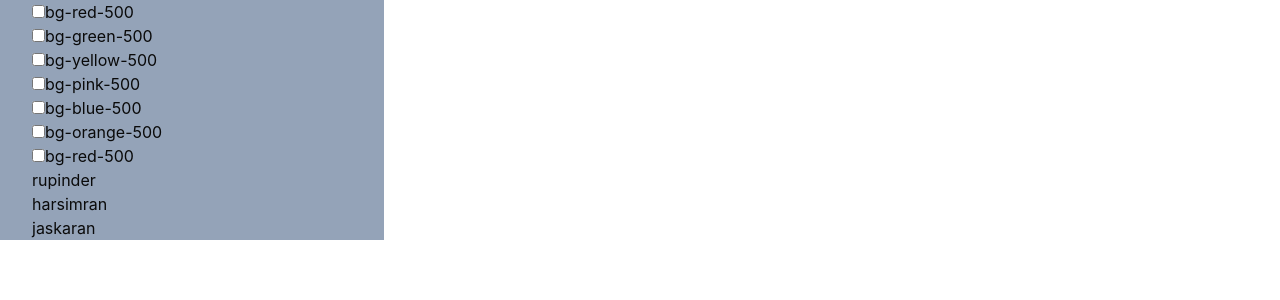
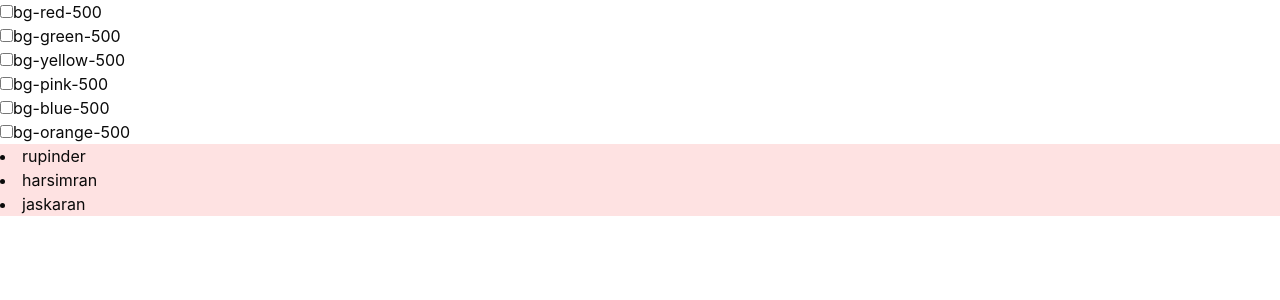
Before and after one commit to Rupinder-17/react-app3, a React (Vite) app: page / in a window 1280 px wide. Shown: the top 300 px of the page. Built offline with nearby package versions, Linux system fonts and the light colour scheme.

Commit message:
again practice of single components

```diff
--- a/src/Components/ColorSelect.jsx
+++ b/src/Components/ColorSelect.jsx
@@ -1,31 +1,63 @@
 import React, { useState } from "react";
 
-const ColorBox = () => {
-  const bgColors = [
-    "bg-red-500",
-    "bg-blue-500",
-    "bg-green-500",
-    "bg-yellow-500",
-    "bg-purple-500",
-    "bg-pink-500",
-    "bg-gray-500",
-    "bg-teal-500",
+export const ColorSelect = () => {
+  const arr1 = ["rupinder", "harsimran", "jaskaran"];
+
+  const backGroundColors = [
+    { label: "Red", value: "bg-red-500" },
+    { label: "Green", value: "bg-green-500" },
+    { label: "Yellow", value: "bg-yellow-500" },
+    { label: "Pink", value: "bg-pink-500" },
+    { label: "Blue", value: "bg-blue-500" },
+    { label: "Orange", value: "bg-orange-500" },
   ];
 
-  const [bgColor, setBgColor] = useState(bgColors[0]);
+  const [seletedColor, setSelectedColors] = useState([])
+  console.log(seletedColor);
 
-  const changeColor = () => {
-    const randomColor = bgColors[Math.floor(Math.random() * bgColors.length)];
-    setBgColor(randomColor);
-  };
+
+  const handleChangeInput = (e)=>{
+    const {value , checked} = e.target
+    if(checked){
+      setSelectedColors((prev)=> [...prev ,value])
+    }
+    else{
+      setSelectedColors((prev)=> prev.filter((color)=> color!== value))
+    }
+  }
+
 
   return (
-    <div className={`h-64 w-64 ${bgColor} flex justify-center items-center`}>
-      <button onClick={changeColor} className="text-white font-bold">
-        Change Color
-      </button>
+    <div>
+      {backGroundColors.map((item, index) => {
+        return (
+          <div key={index}>
+            <input type="checkbox"  id={item.value} value={item.value} onChange={handleChangeInput} />
+            <label htmlFor={item.value}>{item.value}</label>
+          </div>
+        );
+      })}
+
+      {arr1.map((item , index)=>(
+        <ListItem key={index} items={item} seletedColor={seletedColor}/>
+      ))}
+
     </div>
   );
 };
 
-export default ColorBox;
+function ListItem({items="" , seletedColor=[]}){
+  const [listItems, setListItems] = useState("bg-red-100")
+  console.log(listItems);
+
+
+  const changeColor = ()=>{
+    const bgRandomColor = Math.floor(Math.random() * seletedColor?.length);
+    const colorChanged = seletedColor[bgRandomColor]
+    setListItems(colorChanged)
+  }
+  return(
+
+    <li onClick={changeColor} className={listItems}>{items}</li>
+  )
+}
--- a/src/Components/ColorsSelect.jsx
+++ b/src/Components/ColorsSelect.jsx
@@ -3,31 +3,26 @@ import { useState } from "react";
 
 export const ColorsSelect = () => {
   const arr1 = ["rupinder", "harsimran", "jaskaran"];
-//   const bgColors = [
-//     "bg-red-800",
-//     "bg-blue-600",
-//     "bg-green",
-//     "bg-yellow",
-//     "bg-purple",
-//     "bg-pink",
-//     "bg-gray",
-//     "bg-teal",
-//     "bg-indigo",
-//     "bg-orange",
-//     "bg-lime",
-//     "bg-emerald",
-//     "bg-cyan",
-//     "bg-sky",
-//     "bg-violet",
-//     "bg-rose",
-//   ];
-  const [bgColor, setBgColor] = useState("");
-  console.log("color", bgColor);
 
-  const changeColor = () => {
-    const bgRandomColor = Math.floor(Math.random() * bgColors.length);
-    const randomColor = bgColors[bgRandomColor];
-    setBgColor(randomColor);
+  const backGroundColors = [
+    { label: "Red", value: "bg-red-500" },
+    { label: "Green", value: "bg-green-500" },
+    { label: "Yellow", value: "bg-yellow-500" },
+    { label: "Pink", value: "bg-pink-500" },
+    { label: "Blue", value: "bg-blue-500" },
+    { label: "Orange", value: "bg-orange-500" },
+  ];
+
+  const [seletedColor, setSelectedColors] = useState([]);
+
+  const handleCheckboxChange = (e) => {
+
+    const { value, checked } = e.target;
+    if (checked) {
+      setSelectedColors((prev) => [...prev, value]);
+    } else {
+      setSelectedColors((prev) => prev.filter((color) => color !== value));
+    }
   };
 
   return (
@@ -36,35 +31,39 @@ export const ColorsSelect = () => {
         <input type="checkbox" name="color" id="" />
         <span>{"bg-red-500"}</span>
       </div>
-      <div>
-        <input type="checkbox" name="color" id="" />
-        <span>{"bg-green-500"}</span>
-      </div>
-      <div>
-        <input type="checkbox" name="color" id="" />
-        <span>{"bg-yellow-500"}</span>
-      </div>
-      <div>
-        <input type="checkbox" name="color" id="" />
-        <span>{"bg-pink-500"}</span>
-      </div>
-      <div>
-        <input type="checkbox" name="color" id="" />
-        <span>{"bg-blue-500"}</span>
-      </div>
-      <div>
-        <input type="checkbox" name="" id="" />
-        <span>{"bg-orange-500"}</span>
-      </div>
-      <div>
-        <input type="checkbox" name="" id="" />
-        <span>{"bg-red-500"}</span>
-      </div>
+      {backGroundColors.map((items, index) => (
+        <div key={index}>
+          <input
+            type="checkbox"
+            id={items.value}
+            onChange={handleCheckboxChange}
+            value={items.value}
+          />
+          <label htmlFor={items.value}>{items.value}</label>
+        </div>
+      ))}
+
       {arr1.map((item, index) => (
-        <p key={index} onClick={changeColor}>
-          {item}
-        </p>
+        <ListItem key={index} item={item} seletedColor={seletedColor} />
       ))}
     </div>
   );
 };
+
+function ListItem({ item = "", seletedColor = [] }) {
+  const [listBgColor, setListBgColor] = useState("bg-white");
+
+  const changeColor = () => {
+    // Only change color if there are selected colors
+    if (seletedColor?.length > 0) {
+      const bgRandomColor = Math.floor(Math.random() * seletedColor?.length);
+      const randomColor = seletedColor[bgRandomColor];
+      setListBgColor(randomColor); // Update background color
+    }
+  };
+  return (
+    <p onClick={changeColor} className={listBgColor}>
+      {item}
+    </p>
+  );
+}
--- /dev/null
+++ b/src/Components/RandomColor.jsx
@@ -0,0 +1,32 @@
+import React, { useState } from "react";
+
+export const RandomColor = ({ listBgColor, changeColor }) => {
+  // const arr1 = ["rupinder", "harsimran", "jaskaran"];
+  // const [colors, setColors] = useState();
+
+  // const changeColor = (index) => {
+  //   const randomColor = "#" + Math.floor(Math.random() * 16777215).toString(16); // Generate random hex color
+  //   const newColors = [...colors];
+  //   newColors[index] = randomColor;
+  //   setColors(newColors);
+  // };
+
+  return (
+    <div>
+      {arr1.map((item, index) => (
+        <li
+          key={index}
+          onClick={() => changeColor(item)}
+          className={listBgColor}
+          // style={{
+          //   backgroundColor: listBgColor,
+          //   padding: "10px",
+          //   cursor: "pointer",
+          // }}
+        >
+          {item}
+        </li>
+      ))}
+    </div>
+  );
+};
--- /dev/null
+++ b/src/Components/UseEffectPractice.jsx
@@ -0,0 +1,49 @@
+import React, { useEffect, useState } from "react";
+
+export const UseEffectPractice = () => {
+  const [count, setCount] = useState(0);
+  const [inputValue, setInputValue] = useState("");
+
+  useEffect(() => {
+    // console.log("useEffect console");
+  });
+
+  // jina gtime page rerender hove ga ona time console hove ga
+
+  useEffect(() => {
+    document.title = "useEffect";
+    console.log("useEffect without depend");
+  }, []);
+  // eh sirf one time he render hove ga kyo k dependency array dita hoya
+
+
+  useEffect(() => {
+    // console.log("useEffect with dependency");
+    document.title = "react" + count;
+  }, [count]);
+  // eh button de click te render kro ga kyo k count dependency diti hoi a
+
+  return (
+    <div>
+      <button
+        onClick={() => {
+          setCount((prev) => prev + 1);
+        }}
+      >
+        increment
+      </button>
+      {count}
+
+      <div>
+        <input
+          type="text"
+          onChange={(e) => {
+            setInputValue(e.target.value);
+          }}
+          value={inputValue}
+        />
+        <p>{inputValue}</p>
+      </div>
+    </div>
+  );
+};
--- a/src/main.jsx
+++ b/src/main.jsx
@@ -7,8 +7,9 @@ import './index.css'
 // import { AgeCount } from './Components/AgeCount.jsx'
 import { TableDashboard } from './Components/TableDashboard'
 import { MultiDeleteitem } from './Components/MultiDeleteitem'
-import ColorBox from './Components/ColorSelect'
 import { ColorsSelect } from './Components/ColorsSelect'
+import { UseEffectPractice } from './Components/UseEffectPractice'
+import { ColorSelect } from './Components/ColorSelect'
 // import { AutocompleteExample } from './Components/Demo'
 
 
@@ -22,7 +23,11 @@ createRoot(document.getElementById('root')).render(
     {/* <AutocompleteExample/> */}
     {/* <MultiDeleteitem/> */}
     {/* <ColorBox/> */}
-    <ColorsSelect/>
+    {/* <ColorsSelect/> */}
+    {/* <ColorSelects/> */}
+    {/* <ColorsSelect/> */}
+    {/* <UseEffectPractice/> */}
+    <ColorSelect/>
   </StrictMode>,
 
 )
```
